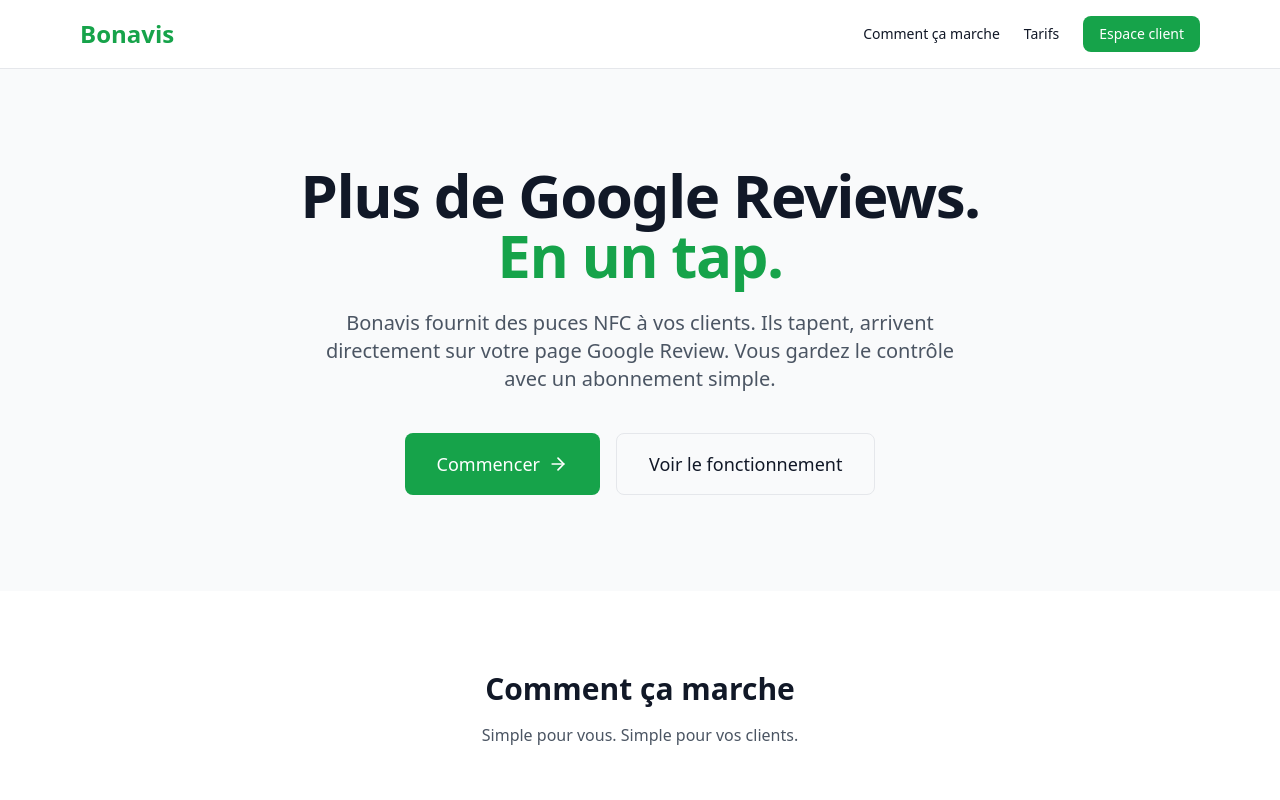
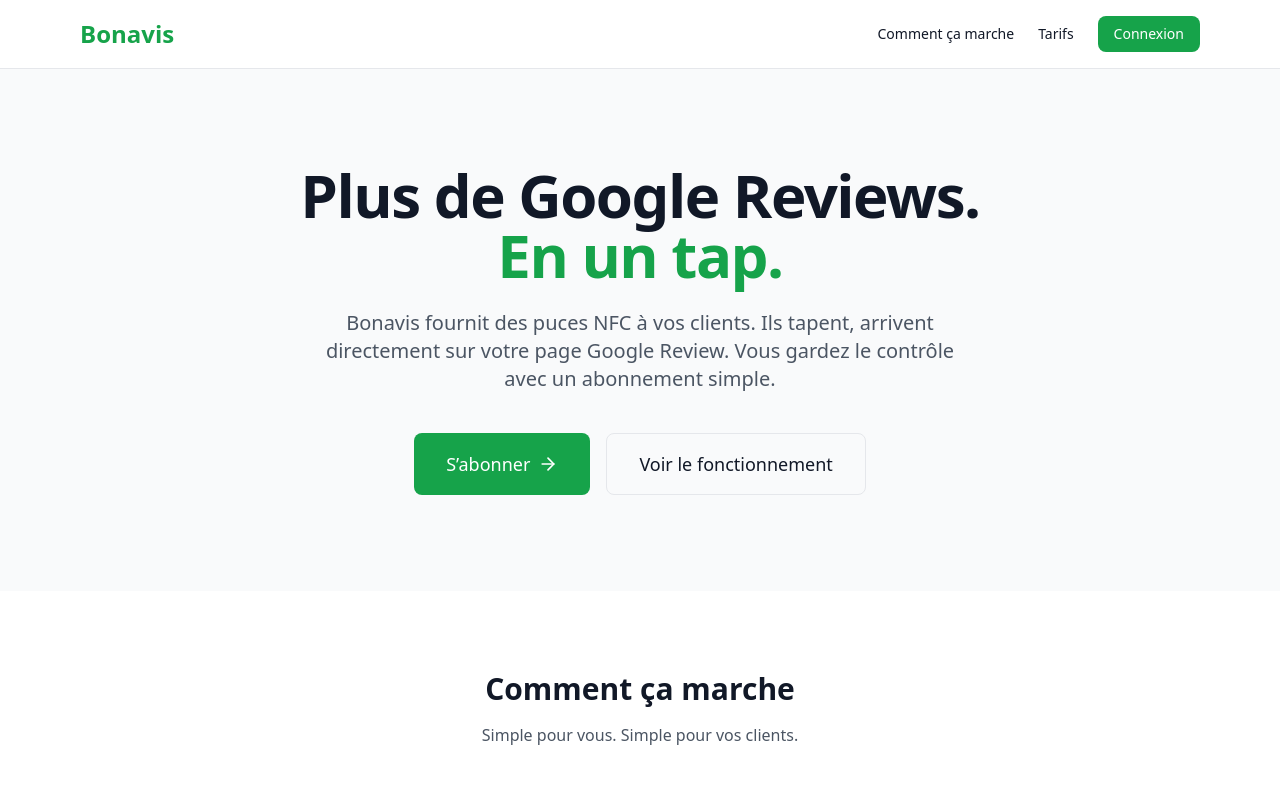
Before and after one commit to mathislavoie55-oss/bonavis.shop, a Next.js app: page / in a window 1280 px wide. Shown: the top 800 px of the page. Built offline with nearby package versions, Linux system fonts and the light colour scheme; no server answers.

Commit message:
Require login before payment

```diff
--- a/app/page.tsx
+++ b/app/page.tsx
@@ -1,13 +1,24 @@
 'use client'
 
 import Link from 'next/link'
-import { ArrowRight, Smartphone, BarChart3, Shield, Check } from 'lucide-react'
-import { useState } from 'react'
+import { ArrowRight, Smartphone, BarChart3, Check } from 'lucide-react'
+import { useState, useEffect } from 'react'
+import { supabase } from '@/lib/supabase'
 
 export default function Home() {
   const [loading, setLoading] = useState(false)
+  const [user, setUser] = useState<any>(null)
+
+  useEffect(() => {
+    supabase.auth.getUser().then(({ data }) => setUser(data.user))
+  }, [])
 
   async function handleSubscribe() {
+    if (!user) {
+      window.location.href = '/login?redirect=checkout'
+      return
+    }
+
     setLoading(true)
     try {
       const res = await fetch('/api/checkout', {
@@ -29,21 +40,19 @@ export default function Home() {
 
   return (
     <div className="min-h-screen">
-      {/* Header */}
       <header className="border-b bg-white sticky top-0 z-10">
         <div className="max-w-6xl mx-auto px-4 py-4 flex items-center justify-between">
           <div className="text-2xl font-bold text-bonavie-600">Bonavis</div>
           <nav className="flex gap-6 items-center">
             <Link href="#comment-ca-marche" className="text-sm hover:text-bonavie-600">Comment ça marche</Link>
             <Link href="#pricing" className="text-sm hover:text-bonavie-600">Tarifs</Link>
-            <Link href="/login" className="bg-bonavie-600 text-white px-4 py-2 rounded-lg text-sm font-medium hover:bg-bonavie-700">
-              Espace client
+            <Link href={user ? '/dashboard' : '/login'} className="bg-bonavie-600 text-white px-4 py-2 rounded-lg text-sm font-medium hover:bg-bonavie-700">
+              {user ? 'Espace client' : 'Connexion'}
             </Link>
           </nav>
         </div>
       </header>
 
-      {/* Hero */}
       <section className="max-w-6xl mx-auto px-4 py-24 text-center">
         <h1 className="text-5xl md:text-6xl font-bold tracking-tight mb-6">
           Plus de Google Reviews.<br />
@@ -59,7 +68,7 @@ export default function Home() {
             disabled={loading}
             className="bg-bonavie-600 text-white px-8 py-4 rounded-lg font-medium inline-flex items-center gap-2 hover:bg-bonavie-700 disabled:opacity-50 text-lg"
           >
-            {loading ? 'Chargement...' : 'Commencer'} <ArrowRight size={20} />
+            {loading ? 'Chargement...' : 'S’abonner'} <ArrowRight size={20} />
           </button>
           <Link href="#comment-ca-marche" className="border px-8 py-4 rounded-lg font-medium hover:bg-gray-100 text-lg">
             Voir le fonctionnement
@@ -67,7 +76,6 @@ export default function Home() {
         </div>
       </section>
 
-      {/* How it works */}
       <section id="comment-ca-marche" className="bg-white py-20">
         <div className="max-w-6xl mx-auto px-4">
           <h2 className="text-3xl font-bold text-center mb-4">Comment ça marche</h2>
@@ -98,7 +106,6 @@ export default function Home() {
         </div>
       </section>
 
-      {/* Pricing */}
       <section id="pricing" className="py-20">
         <div className="max-w-4xl mx-auto px-4 text-center">
           <h2 className="text-3xl font-bold mb-4">Abonnement simple</h2>
```
